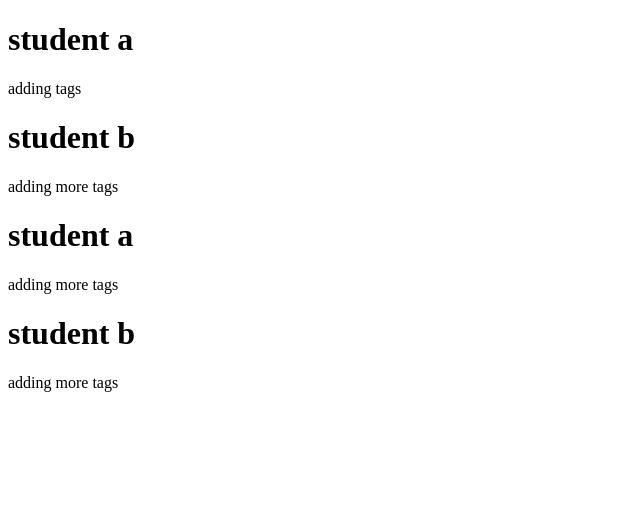
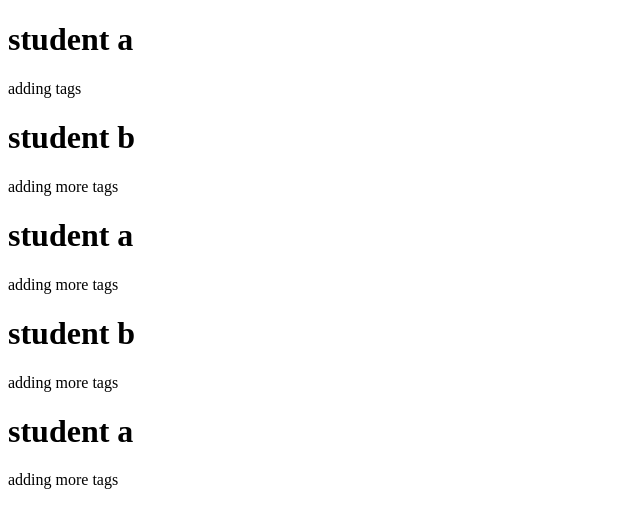
Before and after one commit to nortunen/Kieren, a plain HTML site: page index.html in a window 1280 px wide. Shown: the whole page, without its empty margins (0-640 px from the left). Drawn offline with Linux system fonts and the light colour scheme.

Commit message:
student a adding more tags to index.html

```diff
--- a/index.html
+++ b/index.html
@@ -14,5 +14,7 @@
     <p>adding more tags</p>
     <h1>student b</h1>
     <p>adding more tags</p>
+    <h1>student a</h1>
+    <p>adding more tags</p>
   </body>
 </html>
```
